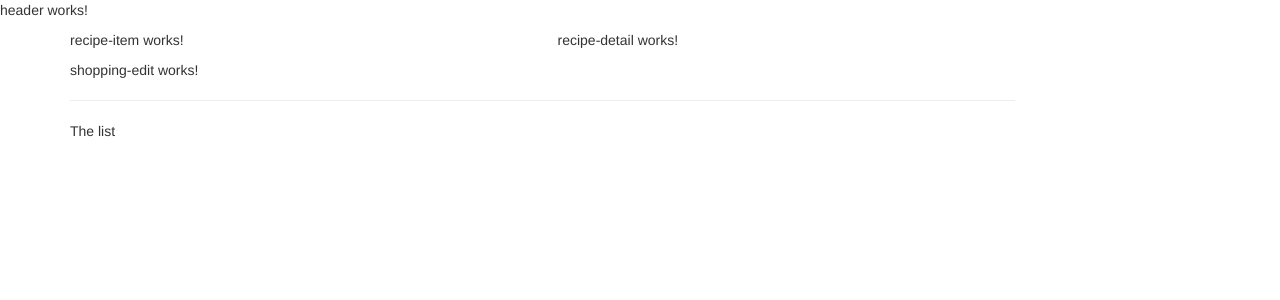
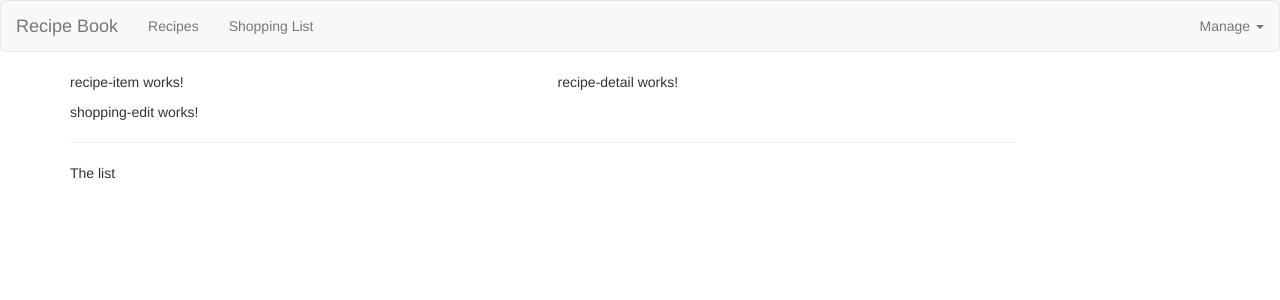
Before and after one commit to KylerJohnson26/recipe-shopping-app, an Angular app: page / in a window 1280 px wide. Shown: the top 300 px of the page. Built offline with nearby package versions, Linux system fonts and the light colour scheme.

Commit message:
fill out header component

```diff
--- a/src/app/header/header.component.html
+++ b/src/app/header/header.component.html
@@ -1,3 +1,22 @@
-<p>
-  header works!
-</p>
+<nav class="navbar navbar-default">
+  <div class="container-fluid">
+    <div class="navbar-header">
+      <a href="#" class="navbar-brand">Recipe Book</a>
+    </div>
+    <div class="navbar-default">
+      <ul class="nav navbar-nav">
+        <li><a href="#">Recipes</a></li>
+        <li><a href="#">Shopping List</a></li>
+      </ul>
+      <ul class="nav navbar-nav navbar-right">
+        <li class="dropdown">
+          <a href="#" class="dropdown-toggle">Manage <span class="caret"></span></a>
+          <ul class="dropdown-menu">
+            <li><a href="#">Save Data</a></li>
+            <li><a href="#">Fetch Data</a></li>
+          </ul>
+        </li>
+      </ul>
+    </div>
+  </div>
+</nav>
```
